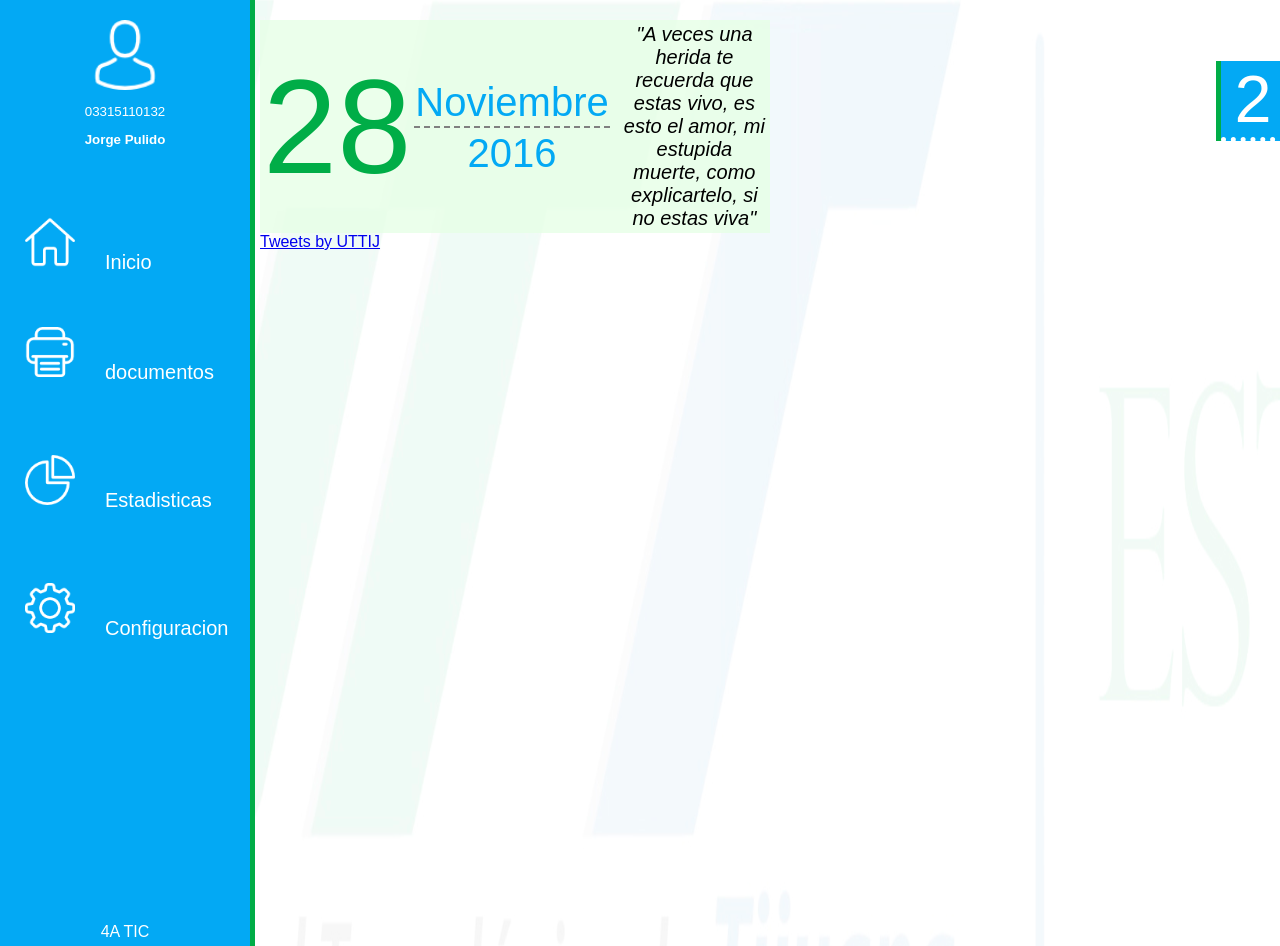
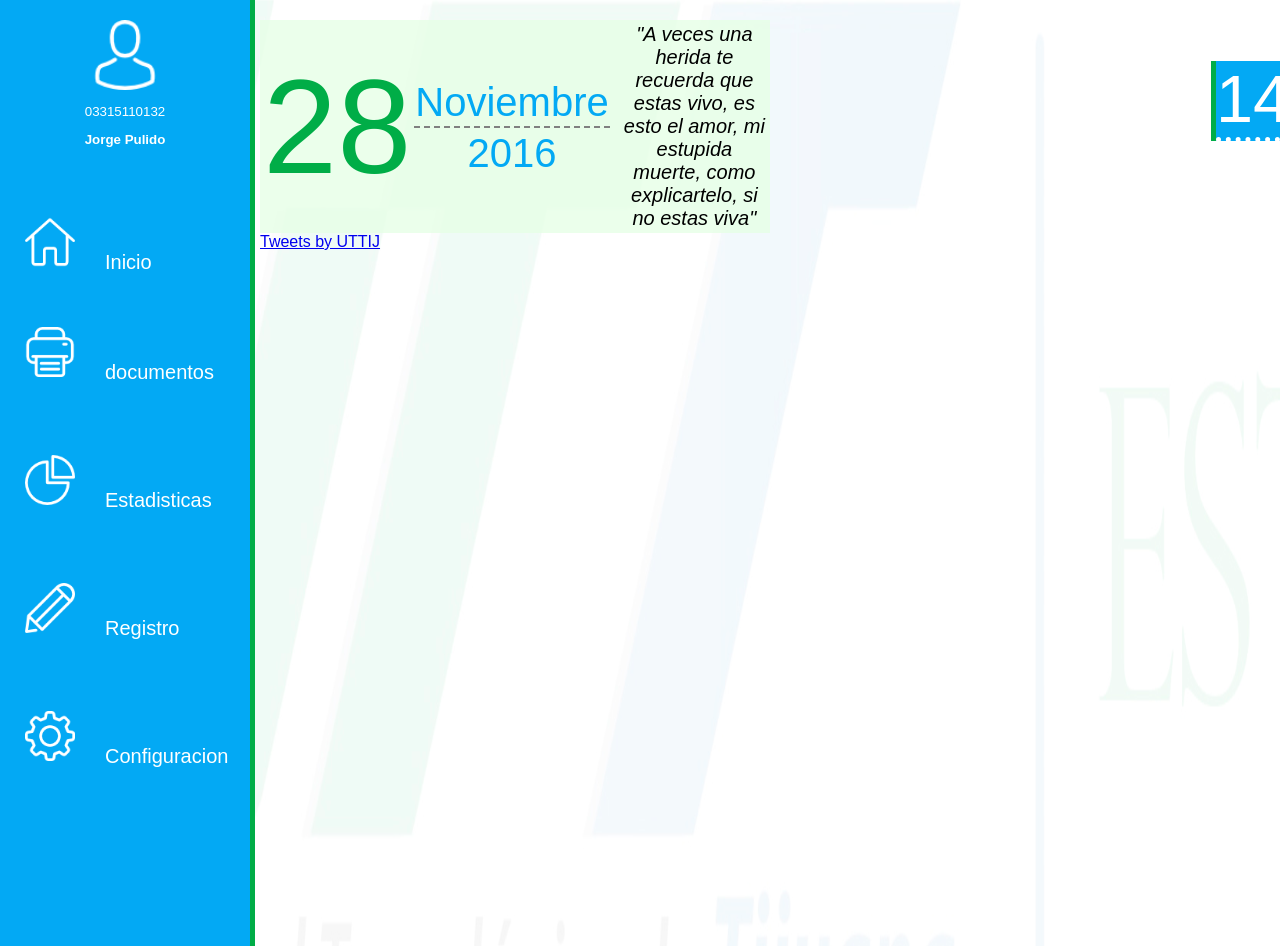
Before and after one commit to RowerPulido/Estadias, a PHP site: page / in a window 1280 px wide. Shown: the top 946 px of the page. Run offline with PHP 8.4, Linux system fonts and the light colour scheme.

Commit message:
ultimos cambios

```diff
--- a/css/styles.css
+++ b/css/styles.css
@@ -442,7 +442,7 @@ background-color: #F44336;
 div#notificacion{
 	position: fixed;
 	top:5%;
-	left: 95%;
+	right: 0%;
 	background-color: #03A9F4;
 	color: white;
 	font-size: 15pt;
@@ -463,13 +463,14 @@ div#notificacion{
 div#notificacion:hover{
 	cursor:pointer;
 	width: 25%;
-	left: 75%;
+	right: 0px;
 	height: auto;
 	max-height: 80%;
+overflow: auto;
 
 }
 .notis{
-	border-bottom: 3px double whites;
+	border-bottom: 3px solid white;
 	padding: 5px 2px 5px 10px;
 }
 /*NO TOCAR*/
--- a/index.html
+++ b/index.html
@@ -54,7 +54,17 @@
 					</nav>
 			</nav>
 			</div>
+			<div id="estadisticas1" class="option">
+				<img src="images/template/register.png" class="img-option">
+				<p class="titulo-opcion">Registro</p>
+				<br>
+			<nav id="estadisticas-opciones" class="opciones">
+					<nav id="vercalis" class="op">
+						<a href="#" title="" onclick="misCalis();">Registrar Estadia.</a>
+					</nav>
 
+			</nav>
+			</div>
 			<div id="configuracion" class="option" onclick="configuracion();">
 				<img src="images/template/setting.png" alt="" id="configuracion-img" class="img-option">
 				<p class="titulo-opcion">Configuracion</p>
--- a/js/functions.js
+++ b/js/functions.js
@@ -25,11 +25,28 @@ var user=
 	'DOMOTICA',
 	'e-House'
 ]
-var typeofuser="tut";
+var typeofuser="tuts";
 function initAlum(){
+	menuOfUser();
 	dashboard();
 	divTwitter();
 	createNotification();
+}
+function menuOfUser(){
+var divInicio=document.getElementById('inicio');
+var divDocumentos=document.getElementById('documentos');
+var divEstadisticas=document.getElementById('estadisticas');
+var divConfiguracion=document.getElementById('configuracion');
+var estadisticas1=document.getElementById('estadisticas1');
+	if (typeofuser=="tut") {
+		estadisticas1.style.display='none';
+	}
+}
+
+
+function registrarEstadia(){
+ 	var body=document.getElementById('cuerpo');
+ 	cuerpo.innerHTML=" ";
 }
 function divTwitter(){
 	var cuerpo=document.getElementById('cuerpo');
@@ -39,7 +56,7 @@ function divTwitter(){
 }
 function createNotification(){
 	var body=document.getElementById('body');
-	var nots=['se le informa que debe presentarse el dia de hoy conmigo a la hora de las 3:00pm','nada'];
+	var nots=['se le informa que debe presentarse el dia de hoy conmigo a la hora de las 3:00pm','nada','se le informa que debe presentarse el dia de hoy conmigo a la hora de las 3:00pm','se le informa que debe presentarse el dia de hoy conmigo a la hora de las 3:00pm','se le informa que debe presentarse el dia de hoy conmigo a la hora de las 3:00pm','se le informa que debe presentarse el dia de hoy conmigo a la hora de las 3:00pm','se le informa que debe presentarse el dia de hoy conmigo a la hora de las 3:00pm','se le informa que debe presentarse el dia de hoy conmigo a la hora de las 3:00pm','se le informa que debe presentarse el dia de hoy conmigo a la hora de las 3:00pm','se le informa que debe presentarse el dia de hoy conmigo a la hora de las 3:00pm','se le informa que debe presentarse el dia de hoy conmigo a la hora de las 3:00pm','se le informa que debe presentarse el dia de hoy conmigo a la hora de las 3:00pm','se le informa que debe presentarse el dia de hoy conmigo a la hora de las 3:00pm','se le informa que debe presentarse el dia de hoy conmigo a la hora de las 3:00pm'];
 	if (document.getElementById('notificacion')) {
 		var not=document.getElementById('notificacion');
 		not.innerHTML='';
```
Also changed, not shown: images/template/register.png (added).
